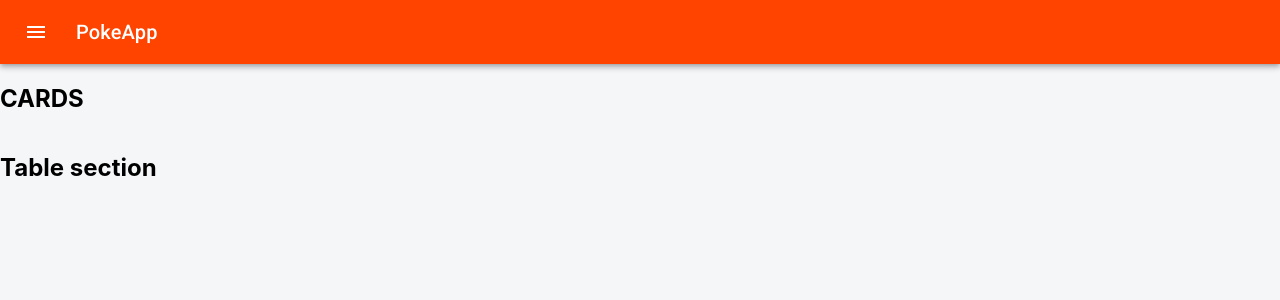
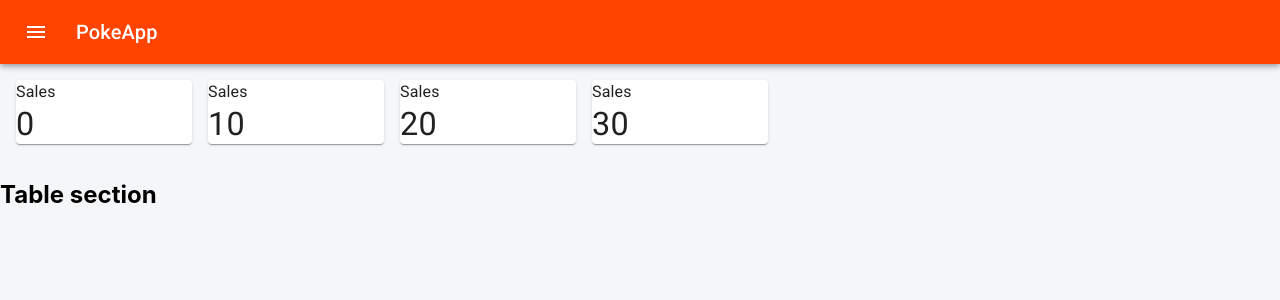
Before and after one commit to wolftrax5/pokexample, a React (Create React App) app: page / in a window 1280 px wide. Shown: the top 300 px of the page. Built offline with nearby package versions, Linux system fonts and the light colour scheme.

Commit message:
Add stats card

```diff
--- a/src/Components/AppLayout/App.tsx
+++ b/src/Components/AppLayout/App.tsx
@@ -1,15 +1,20 @@
 import React from 'react';
+
 import { ThemeProvider } from '@material-ui/core/styles';
 import { makeStyles, createStyles, Theme } from '@material-ui/core/styles';
+import Grid from '@material-ui/core/Grid';
+
 import { theme } from '../../styles/theme';
 import { HeaderBar } from '../HeaderBar';
-
-import Grid from '@material-ui/core/Grid';
+import {PokeStats} from '../PokeStats';
 
 const useStyles = makeStyles((theme: Theme) =>
   createStyles({
     root: {
       flexGrow: 1,
+    },
+    cardpanel: {
+      margin: theme.spacing(2),
     }
   }),
 );
@@ -20,8 +25,14 @@ function App() {
       <HeaderBar></HeaderBar>
        <div className={classes.root}>
       <Grid container direction='column'>
-        <Grid item>
-            <h2>CARDS</h2>
+        <Grid item className={classes.cardpanel}>
+          <Grid container spacing={2}>
+          {[0, 1, 2, 3].map((value) => (
+            <Grid key={value} item>
+            <PokeStats label='Sales' data={value * 10}/>
+            </Grid>
+          ))}
+          </Grid>
         </Grid>
         <Grid item>
           <h2>Table section</h2>
--- /dev/null
+++ b/src/Components/PokeStats/index.tsx
@@ -0,0 +1,28 @@
+import React from 'react';
+import {Paper , Typography} from '@material-ui/core'
+import {
+    makeStyles,
+    createStyles,
+    Theme as AugmentedTheme,
+} from '@material-ui/core/styles';
+
+interface IPockeProps {
+    label: string;
+    data: number | string;
+  }
+  const useStyles = makeStyles((theme: AugmentedTheme) =>
+  createStyles({
+    root: {
+      width: theme.spacing(22),
+      height: theme.spacing(8),
+  }}));
+export function PokeStats(props: IPockeProps) {
+    const classes = useStyles()
+    const {label, data} = props
+    return(
+        <Paper className={classes.root} elevation={1}>
+            <Typography>{label}</Typography>
+            <Typography variant='h4' >{data}</Typography>
+        </Paper>
+    )
+}
```
Also changed, not shown: src/Components/PokemonCard/index.tsx (deleted, +0 -10 lines).
